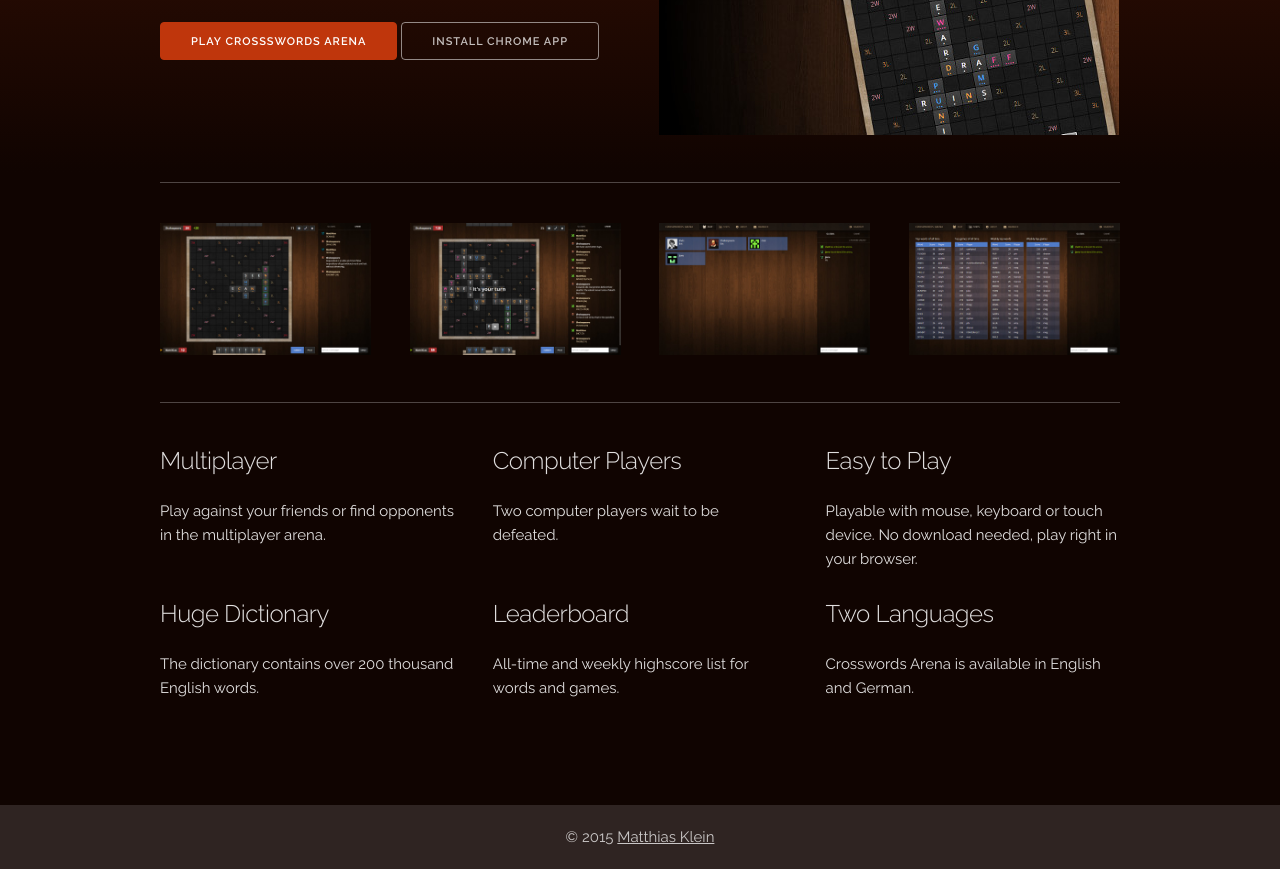
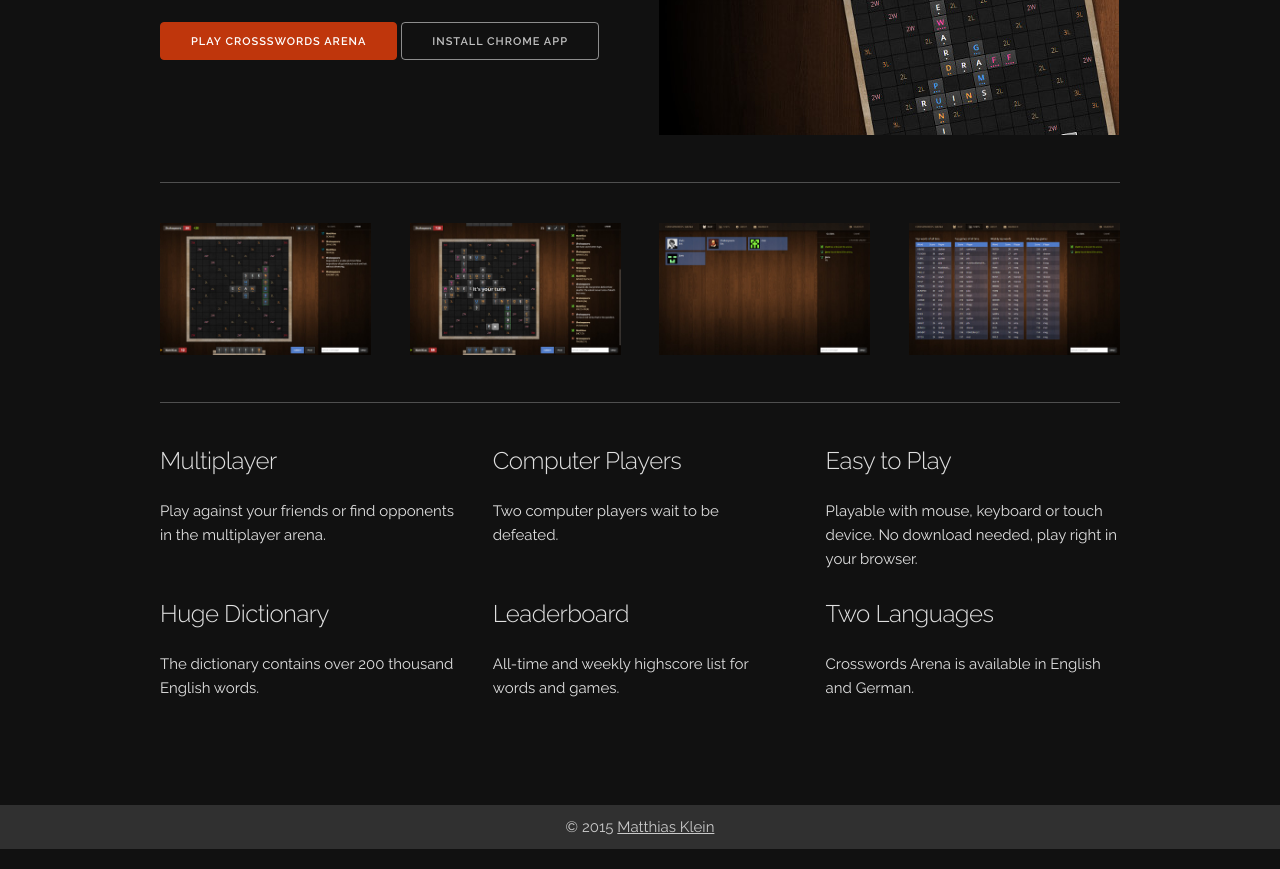
Before and after one commit to matkl/crosswordsarena-landing, a plain HTML site: page index.html in a window 1280 px wide. Shown: the part 187-1056 px from the top of the page. Drawn offline with nearby package versions, Linux system fonts and the light colour scheme.

Commit message:
Update stylesheet

```diff
--- a/stylesheets/custom.css
+++ b/stylesheets/custom.css
@@ -1,6 +1,5 @@
 body {
-  background-color: #100401;
-  background-image: linear-gradient(#371004, #100401 36rem);
+  background: #111;
   color: rgba(255,255,255,0.87);
 }
 
@@ -56,7 +55,7 @@ a {
   background: rgba(255,255,255,0.13);
   color: rgba(255,255,255,0.74);
   margin-top: 4rem;
-  padding: 2rem 0;
+  padding: 1rem 0;
   text-align: center;
 }
 
```
